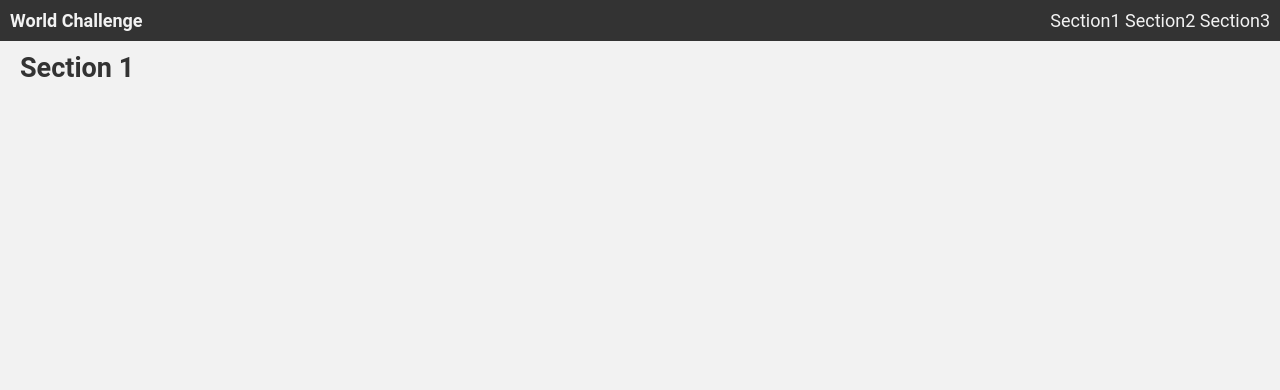
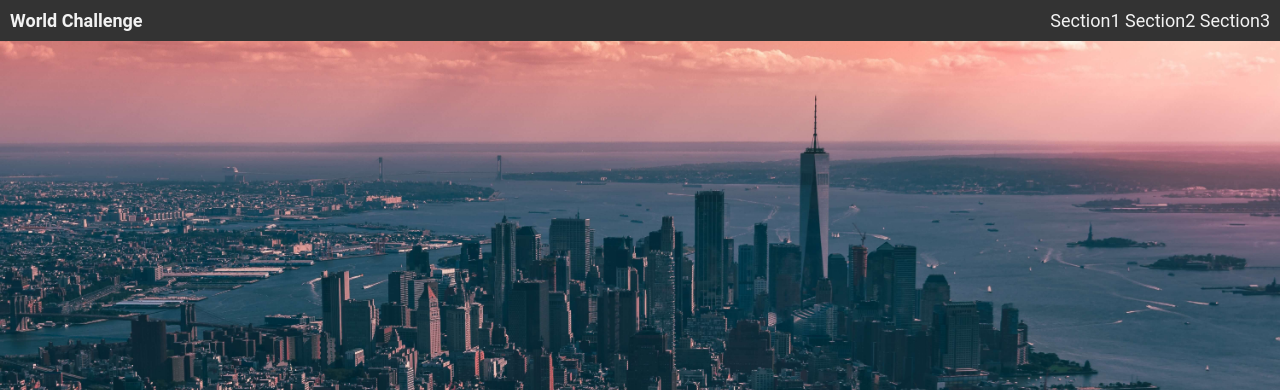
Before and after one commit to jannehuo/worldchallenge-page, a website: page index.html in a window 1280 px wide. Shown: the top 390 px of the page. Drawn offline with nearby package versions, Linux system fonts and the light colour scheme; files that its build step writes are made by us from their sources.

Commit message:
added hero image

```diff
--- a/index.html
+++ b/index.html
@@ -19,8 +19,8 @@
         </nav>
     </header>
     <div class="page-container">
-        <section id="section1" class="full-height">
-            <h1>Section 1</h1>
+        <section id="section1" class="full-height top-hero">
+            <h1 class="hero-header">World Challenge</h1>
         </section>
         <section id="section2" class="full-height">
             <h1>Section 2</h1>
--- a/less/style.less
+++ b/less/style.less
@@ -49,9 +49,23 @@ section {
 }
 
 .page-container {
-    padding: 0 20px;
+
 }
 
 .full-height {
     height: 100vh;
 }
+
+.top-hero {
+    background: url('/images/top-hero.jpg');
+    background-position: center;
+    background-repeat: no-repeat;
+    background-size: cover;
+    display: flex;
+    align-items: center;
+    justify-content: center;
+    color: #f2f2f2;
+    .hero-header {
+        font-size: 3em;
+    }
+}
```
Also changed, not shown: images/top-hero.jpg (added).
